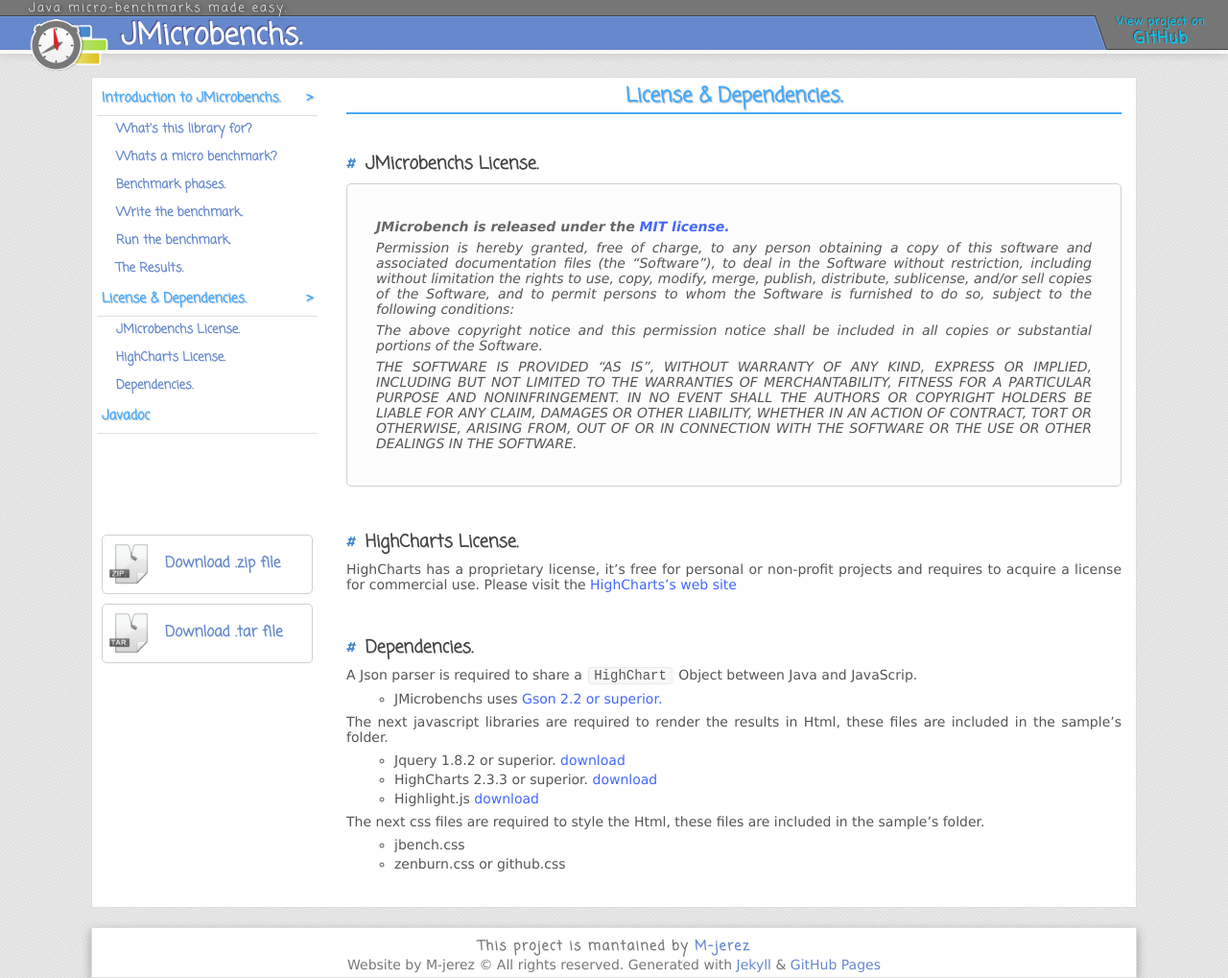
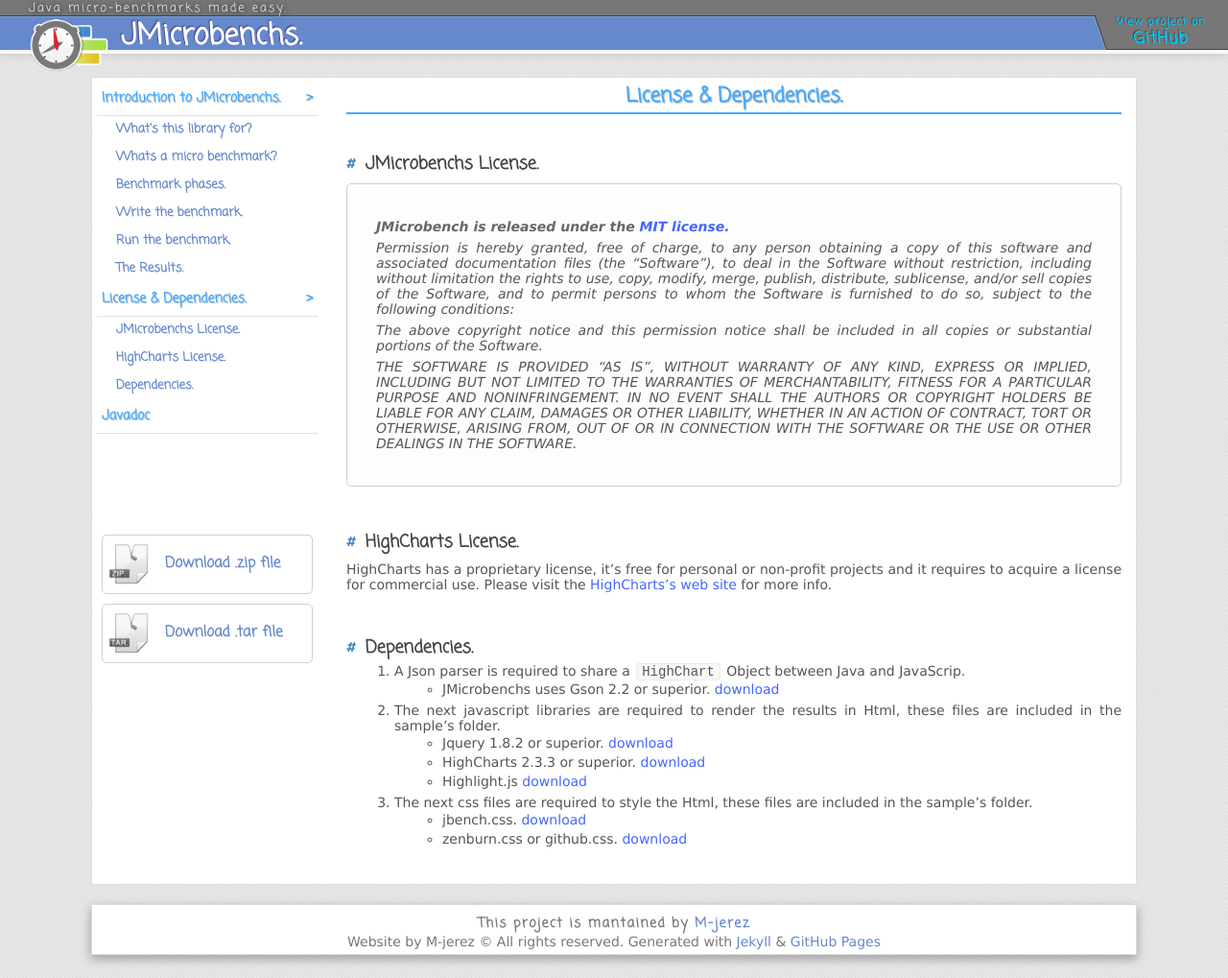
Before and after one commit to M-jerez/JMicrobenchs, a Jekyll site: the page built from _posts/9998-01-01-licenses.md, in a window 1280 px wide and 1019 px high. Shown: the whole window at 96% size. Built offline with Jekyll 4.4.1, drawn with Linux system fonts in a browser that asks for light colours; nearby versions of some CDN libraries.

Commit message:
update licenses post

```diff
--- a/_posts/9998-01-01-licenses.md
+++ b/_posts/9998-01-01-licenses.md
@@ -27,21 +27,17 @@
 
 
 ### HighCharts License.   {#{{page.headers[1].id}}}
-HighCharts has a proprietary license, it's free for personal or non-profit projects and requires to acquire a license for commercial use. Please visit the [HighCharts's web site](http://shop.highsoft.com/highcharts.html)
+HighCharts has a proprietary license, it's free for personal or non-profit projects and it requires to acquire a license for commercial use. Please visit the [HighCharts's web site](http://shop.highsoft.com/highcharts.html) for more info.
 
 
 ### Dependencies.   {#{{page.headers[2].id}}}
-A Json parser is required to share a `HighChart` Object between Java and JavaScrip.
+1. A Json parser is required to share a `HighChart` Object between Java and JavaScrip.
+	* JMicrobenchs uses Gson 2.2 or superior. [download](http://code.google.com/p/google-gson/)
+2. The next javascript libraries are required to render the results in Html, these files are included in the sample's folder.
+	* Jquery 1.8.2 or superior. [download](http://jquery.com/)
+	* HighCharts 2.3.3 or superior. [download](http://www.highcharts.com/download)
+	* Highlight.js [download](https://github.com/isagalaev/highlight.js)
 
-* JMicrobenchs uses [Gson 2.2 or superior.](http://code.google.com/p/google-gson/)
-
-The next javascript libraries are required to render the results in Html, these files are included in the sample's folder.
-
-* Jquery 1.8.2 or superior. [download](http://jquery.com/)
-* HighCharts 2.3.3 or superior. [download](http://www.highcharts.com/download)
-* Highlight.js [download](https://github.com/isagalaev/highlight.js)
-
-The next css files are required to style the Html, these files are included in the sample's folder.
-
-* jbench.css
-* zenburn.css or github.css
+3. The next css files are required to style the Html, these files are included in the sample's folder.
+	* jbench.css. [download](https://github.com/M-jerez/JMicrobenchs/tree/master/html-sample/jmicrobenchs)
+	* zenburn.css or github.css. [download](https://github.com/M-jerez/JMicrobenchs/tree/master/html-sample/jmicrobenchs)
```
